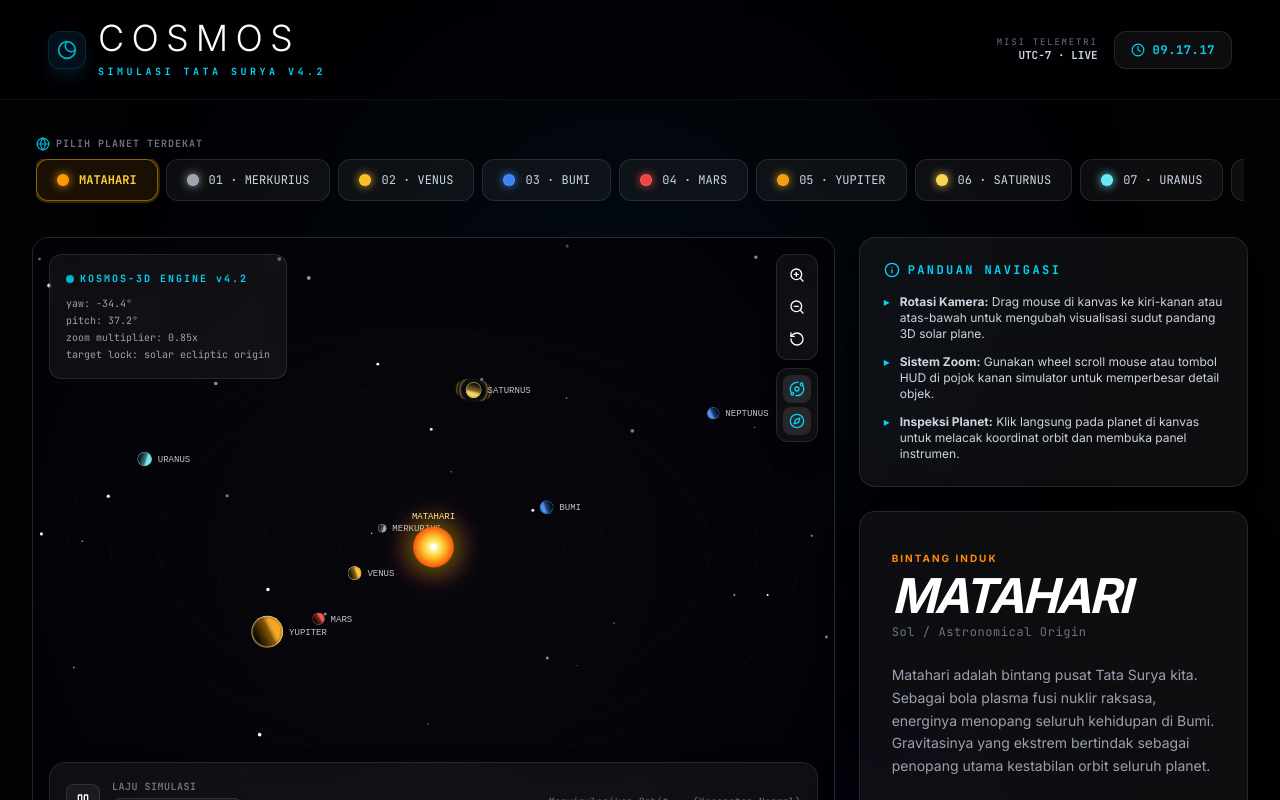
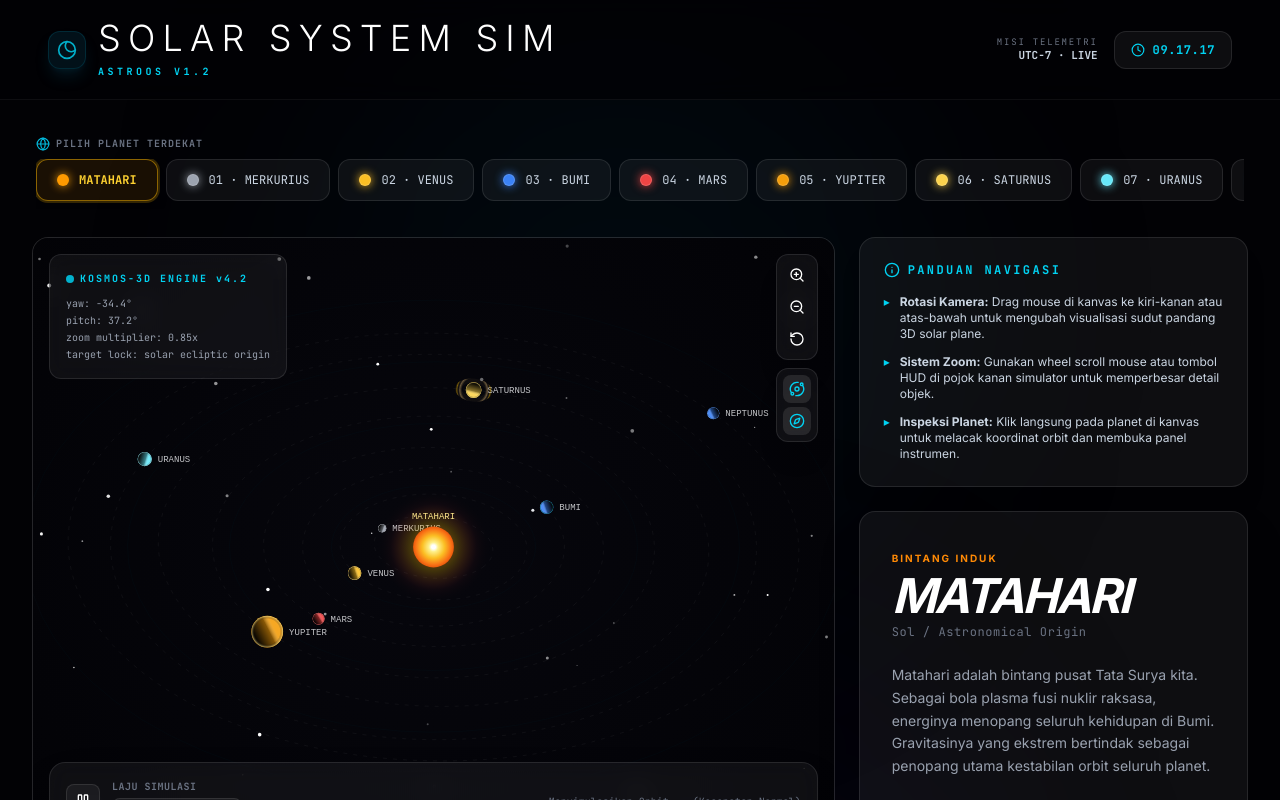
Before and after one commit to anyjtech/solarsystem-v1.2, a React (Vite) app: page / in a window 1280 px wide. Shown: the top 800 px of the page. Built offline with nearby package versions, Linux system fonts and the light colour scheme.

Commit message:
Update App.tsx

```diff
--- a/src/App.tsx
+++ b/src/App.tsx
@@ -45,10 +45,10 @@ export default function App() {
           </div>
           <div>
             <h1 className="text-4xl font-extralight tracking-[0.2em] text-white leading-none uppercase">
-              COSMOS
+            SOLAR SYSTEM SIM
             </h1>
             <span className="text-[10px] uppercase tracking-[0.35em] text-cyan-400 mt-2 block font-mono font-bold">
-              SIMULASI TATA SURYA v4.2
+              AstroOs v1.2
             </span>
           </div>
         </div>
```
